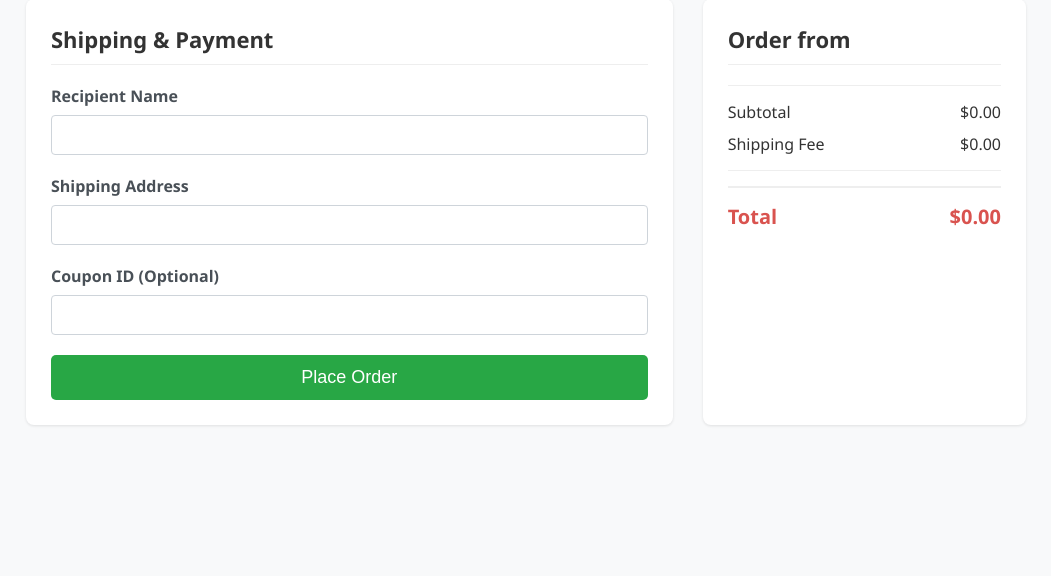
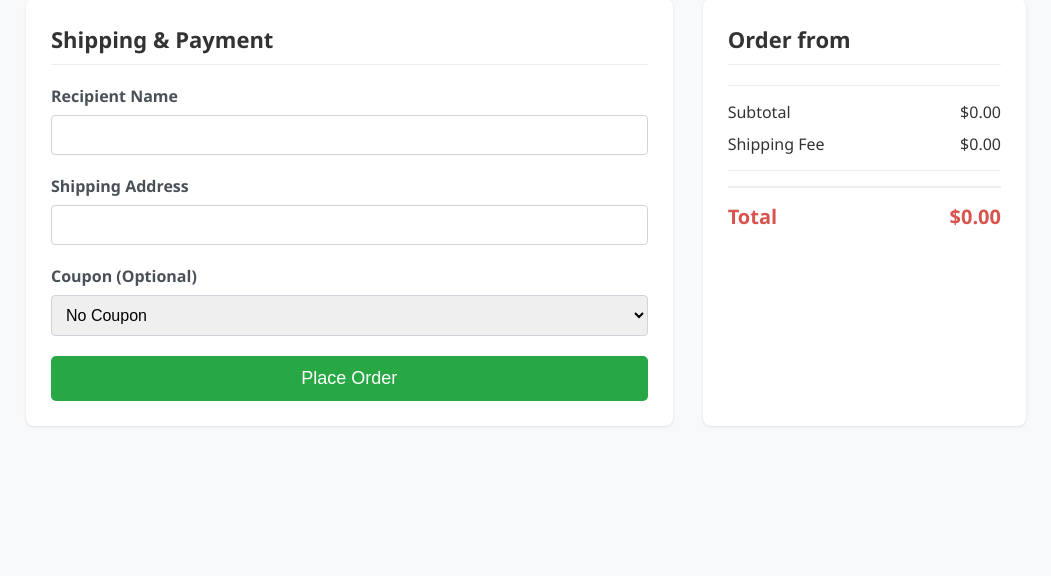
Before and after one commit to Jackson162/114-1-ntut-database-system, a FastAPI app: template app/router/template/customer/checkout.jinja in a window 1280 px wide. Shown: the part 171-747 px from the top of the page, without its empty margins (114-1165 px from the left). Run offline with FastAPI, Linux system fonts and the light colour scheme; the template is opened without the code that fills it, so the values that code supplies are empty; parts of the project's set-up code (start-up, migrations or seed data) failed here and were passed over.

Commit message:
feat: allow selecting coupons when checkout

```diff
--- a/app/router/customer.py
+++ b/app/router/customer.py
@@ -238,7 +238,7 @@ async def create_customer_order(
             db=db, cart_item_ids=[item.cart_item_id for item in target_cart_items]
         )
 
-        # await db.commit()
+        await db.commit()
 
         # 8. 跳轉到訂單列表或成功頁面
         return RedirectResponse(
--- a/app/router/template/customer/checkout.jinja
+++ b/app/router/template/customer/checkout.jinja
@@ -107,7 +107,7 @@
             font-weight: 600;
             color: #495057;
         }
-        .form-group input {
+        .form-group input, .form-group select {
             width: 100%;
             padding: 10px;
             border: 1px solid #ced4da;
@@ -221,8 +221,19 @@
                     </div>
 
                     <div class="form-group">
-                        <label for="coupon_id">Coupon ID (Optional)</label>
-                        <input type="text" id="coupon_id" name="coupon_id" value="">
+                        <label for="coupon_id">Coupon (Optional)</label>
+                        <select id="coupon_id" name="coupon_id">
+                            <option value="">No Coupon</option>
+                            {% for coupon in available_coupons %}
+                                <option value="{{ coupon.coupon_id }}">
+                                    {{ coupon.name }} - {{ coupon.type }} -
+
+                                        {{ (coupon.discount_percentage * 100)|round|int }}% off
+
+                                    - Expires: {{ coupon.end_date.strftime('%Y-%m-%d') if coupon.end_date else 'N/A' }}
+                                </option>
+                            {% endfor %}
+                        </select>
                     </div>
 
                     <button type="submit" class="place-order-btn">Place Order</button>
```
Also changed, not shown: app/db/operator/coupon.py (+5 -5 lines), app/router/frontend/customer/customer.py (+12 -0 lines).
